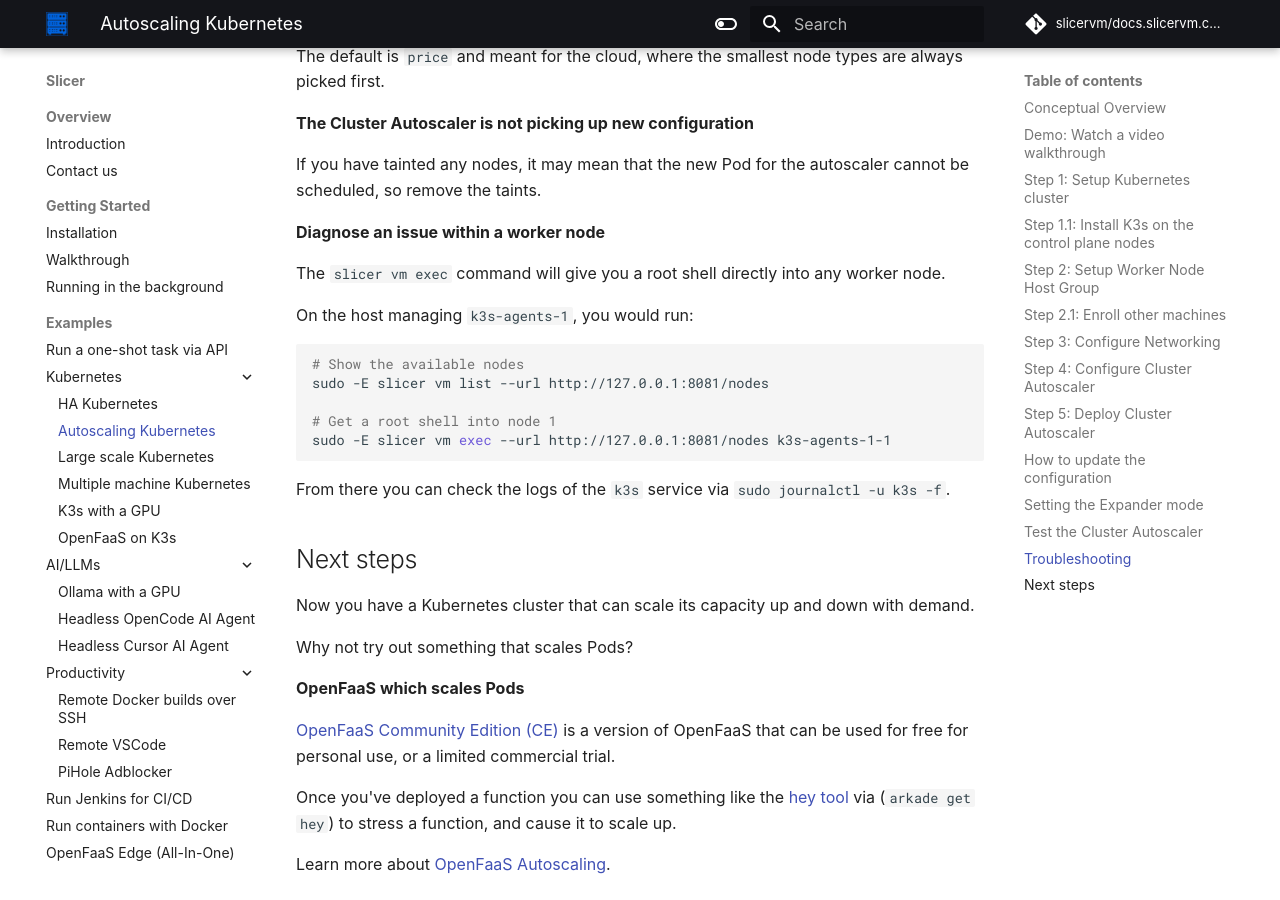
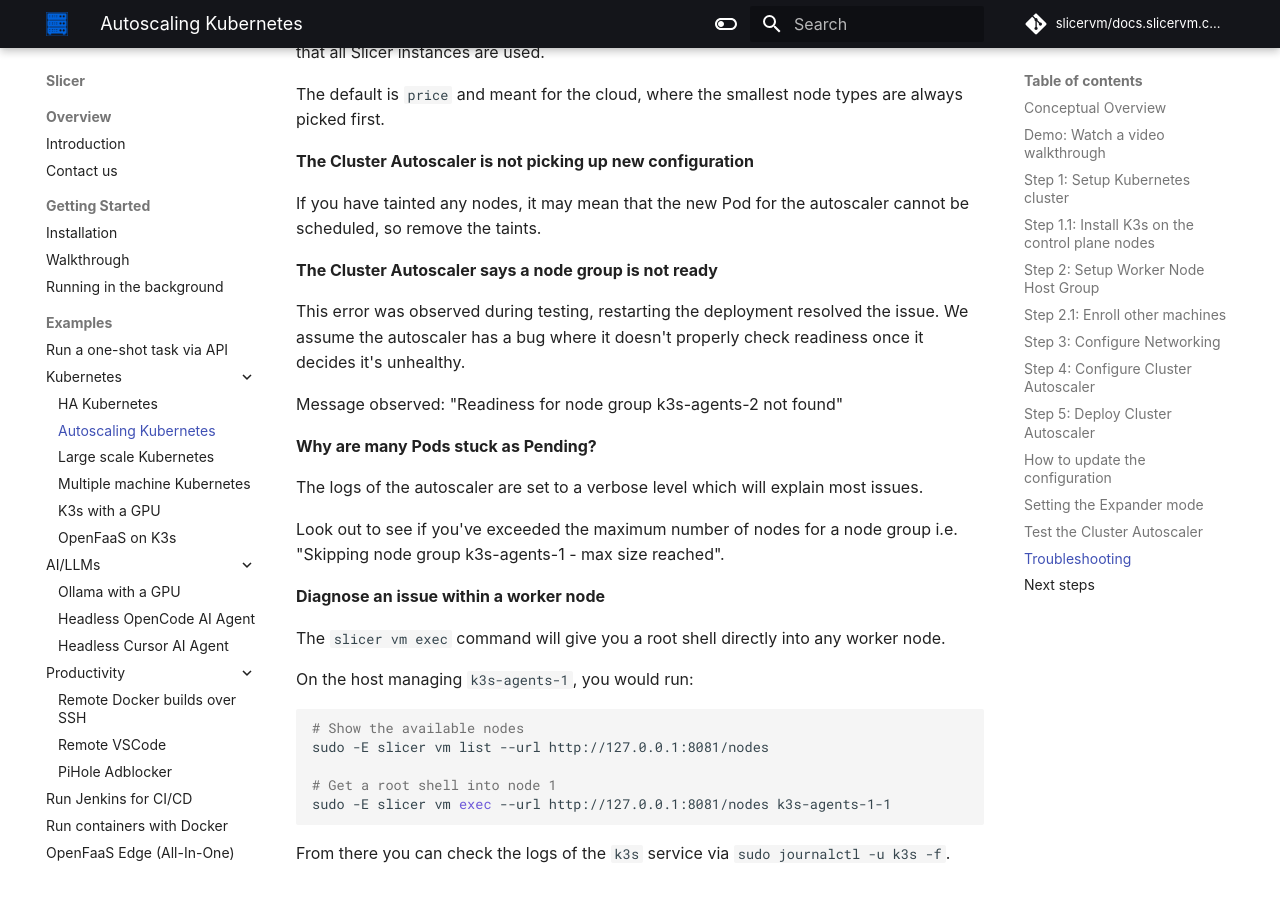
Before and after one commit to slicervm/docs.slicervm.com, an MkDocs documentation site: the page built from docs/examples/autoscaling-k3s.md, in a window 1280 px wide and 900 px high, scrolled down 13670 px. Built offline with MkDocs 1.6.1 and Material for MkDocs 9.7.7, drawn with Linux system fonts in a browser that asks for light colours; some web fonts are replaced; comment, search, counter and statistics services are not loaded; some of the changed text lies outside the part shown.

Commit message:
Add extra troubleshooting
Signed-off-by: Alex Ellis (OpenFaaS Ltd) <alexellis2@gmail.com>

```diff
--- a/docs/examples/autoscaling-k3s.md
+++ b/docs/examples/autoscaling-k3s.md
@@ -551,6 +553,18 @@
 
 If you have tainted any nodes, it may mean that the new Pod for the autoscaler cannot be scheduled, so remove the taints.
 
+**The Cluster Autoscaler says a node group is not ready**
+
+This error was observed during testing, restarting the deployment resolved the issue. We assume the autoscaler has a bug where it doesn't properly check readiness once it decides it's unhealthy.
+
+Message observed: "Readiness for node group k3s-agents-2 not found"
+
+**Why are many Pods stuck as Pending?**
+
+The logs of the autoscaler are set to a verbose level which will explain most issues.
+
+Look out to see if you've exceeded the maximum number of nodes for a node group i.e. "Skipping node group k3s-agents-1 - max size reached".
+
 **Diagnose an issue within a worker node**
 
 The `slicer vm exec` command will give you a root shell directly into any worker node.
```
Also changed, not shown: other parts of docs/examples/autoscaling-k3s.md (+2 -0 lines).
